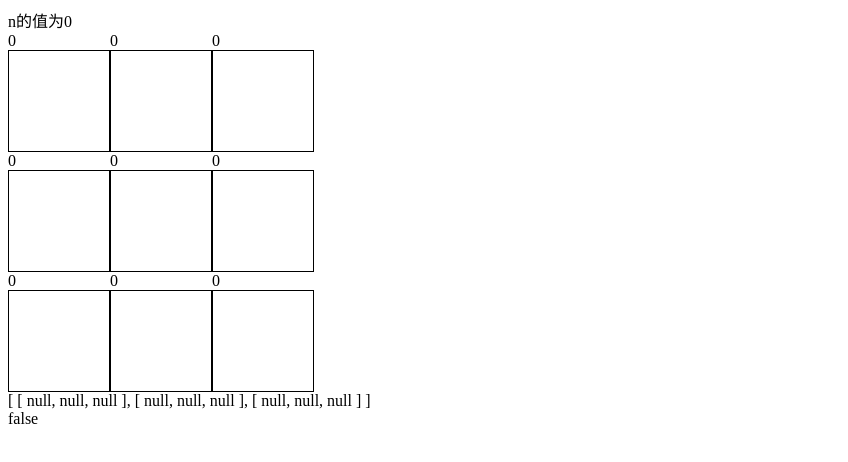
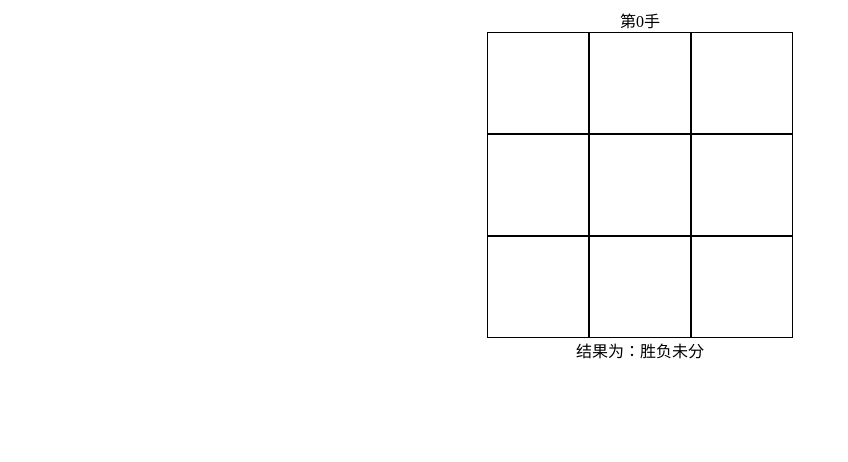
Before and after one commit to kongyi5/vue-demo, a Vue app: page / in a window 1280 px wide. Shown: the top 462 px of the page, without its empty margins (0-848 px from the left). Built offline with nearby package versions, Linux system fonts and the light colour scheme.

Commit message:
样式优化

```diff
--- a/src/App.vue
+++ b/src/App.vue
@@ -1,6 +1,7 @@
 <template>
-  <div>
-    <div>n的值为{{ n }}</div>
+  <div class="wrapper">
+    <div>第{{ n }}手</div>
+    <div class="chess">
       <div class="row">
         <Cell @click="onClickCell(0, $event)" :n="n" />
         <Cell @click="onClickCell(1, $event)" :n="n" />
@@ -16,8 +17,8 @@
         <Cell @click="onClickCell(7, $event)" :n="n" />
         <Cell @click="onClickCell(8, $event)" :n="n" />
       </div>
-    <div>{{ map }}</div>
-    <div>{{ result }}</div>
+    </div>
+    <div>结果为：{{ result === null ? "胜负未分" : `胜方为${result}` }}</div>
   </div>
 </template>
 
@@ -33,7 +34,7 @@ export default {
         [null, null, null],
         [null, null, null],
       ],
-      result: false,
+      result: null,
     };
   },
   methods: {
@@ -86,4 +87,10 @@ export default {
 .row {
   display: flex;
 }
+.wrapper {
+  display: flex;
+  flex-direction: column;
+  justify-content: center;
+  align-items: center;
+}
 </style>
--- a/src/Cell.vue
+++ b/src/Cell.vue
@@ -1,8 +1,7 @@
 <template>
   <div>
-    {{n}}
     <div class="cell" v-on:click="onClickSelf">
-      <template v-if="a">{{text}}</template>
+      <template v-if="a">{{ text }}</template>
       <template v-else></template>
     </div>
   </div>
```
Lines whose indentation alone changed are shown as unchanged.
